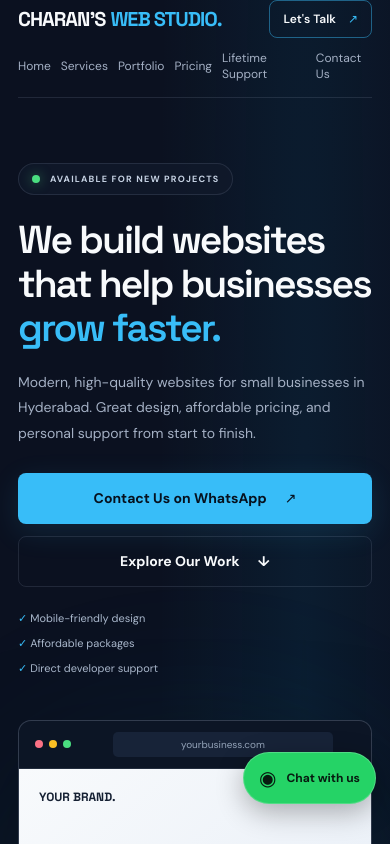
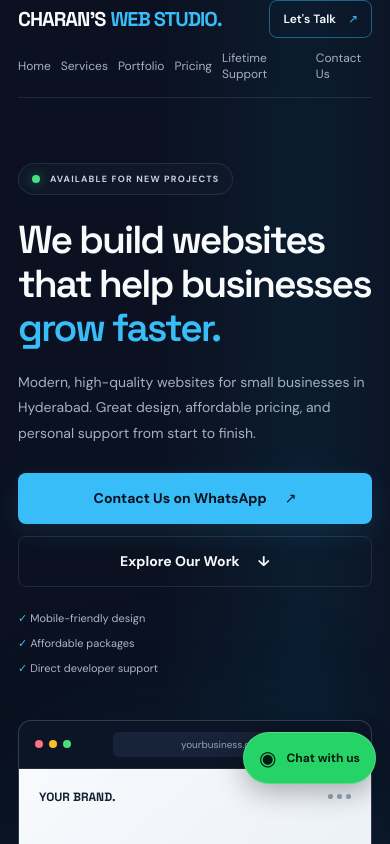
Before and after one commit to sakhavarapucharanteja/Charan-s-Web-Studio, a React (Vite) app: page / in a window 390 px wide. Shown: the top 844 px of the page. Built offline with nearby package versions, Linux system fonts and the light colour scheme.

Commit message:
Move floating WhatsApp button higher

```diff
--- a/src/App.css
+++ b/src/App.css
@@ -1317,7 +1317,7 @@ a:focus-visible {
 @media (max-width: 600px) {
   .floating-whatsapp {
     right: 14px;
-    bottom: 40px;
+    bottom: 60px;
     padding: 12px 15px;
     font-size: 12px;
   }
```
